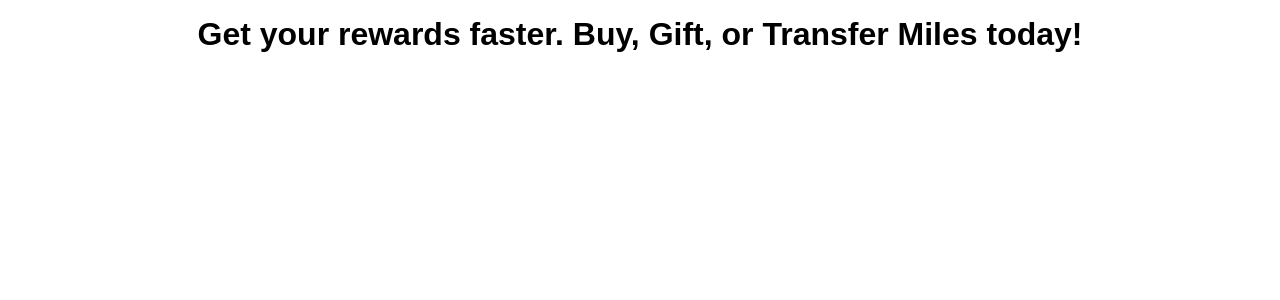
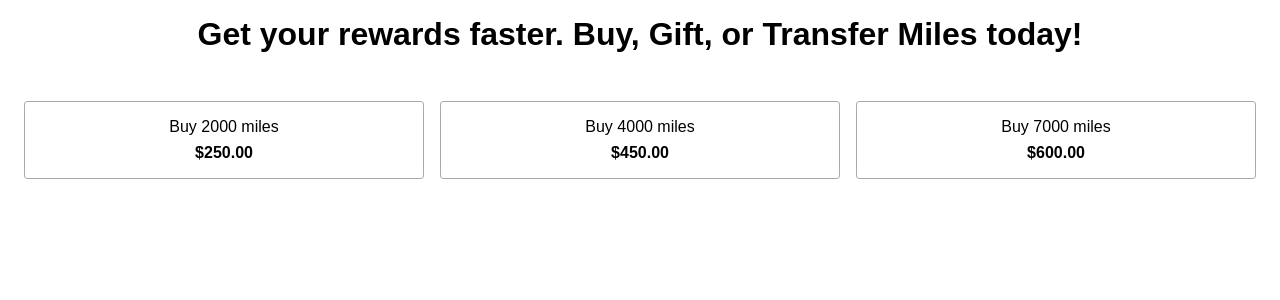
Before and after one commit to martinmiralles/martinmiralles-points-assessment, a React (Create React App) app: page / in a window 1280 px wide. Shown: the top 300 px of the page. Built offline with nearby package versions, Linux system fonts and the light colour scheme.

Commit message:
Created Options sections, and card component

```diff
--- a/src/App.js
+++ b/src/App.js
@@ -1,11 +1,12 @@
 import React from "react";
 
-import { Header } from "./containers";
+import { Header, Options } from "./containers";
 
 const App = () => {
   return (
     <div>
       <Header />
+      <Options />
     </div>
   );
 };
--- /dev/null
+++ b/src/components/OptionCards/OptionCards.css
@@ -0,0 +1,25 @@
+span {
+  text-transform: capitalize;
+  margin-bottom: 0.5;
+}
+
+.card {
+  text-align: center;
+  border: 1px solid #a9a9a8;
+  padding: 1rem 3rem;
+  margin: 0 0.5rem;
+  border-radius: 0.2rem;
+  width: 100%;
+  cursor: pointer;
+  transition: 0.2s ease-in-out;
+}
+
+.card:hover {
+  background-color: #000;
+  color: #fff;
+}
+
+.cost {
+  margin-top: 0.5rem;
+  font-weight: 700;
+}
--- /dev/null
+++ b/src/components/OptionCards/OptionCards.jsx
@@ -0,0 +1,13 @@
+import React from "react";
+import "./OptionCards.css";
+
+const OptionCards = ({ type, amount, cost }) => (
+  <div className="card">
+    <div>
+      <span>{type}</span> {amount} miles
+    </div>
+    <div className="cost">${cost.toFixed(2)}</div>
+  </div>
+);
+
+export default OptionCards;
--- /dev/null
+++ b/src/components/index.js
@@ -0,0 +1,3 @@
+import OptionCards from "./OptionCards/OptionCards";
+
+export { OptionCards };
--- a/src/containers/Header/Header.css
+++ b/src/containers/Header/Header.css
@@ -1,4 +1,5 @@
 .header {
   text-align: center;
   padding: 1rem;
+  margin-bottom: 1rem;
 }
--- a/src/containers/Options/Options.css
+++ b/src/containers/Options/Options.css
@@ -0,0 +1,5 @@
+.options {
+  display: flex;
+  padding: 1rem;
+  justify-content: space-between;
+}
--- a/src/containers/Options/Options.jsx
+++ b/src/containers/Options/Options.jsx
@@ -1,10 +1,20 @@
 import React from "react";
 import "./Options.css";
+
+import { OptionCards } from "../../components";
+import { cardData } from "../../constants/data";
 
 const Options = () => {
   return (
     <div className="options">
-      <h1>Get your rewards faster. Buy, Gift, or Transfer Miles today!</h1>
+      {cardData.map((card, index) => (
+        <OptionCards
+          key={index}
+          type={card.type}
+          amount={card.amount}
+          cost={card.cost}
+        />
+      ))}
     </div>
   );
 };
--- a/src/containers/index.js
+++ b/src/containers/index.js
@@ -1,3 +1,4 @@
 import Header from "./Header/Header";
+import Options from "./Options/Options";
 
-export { Header };
+export { Header, Options };
```
